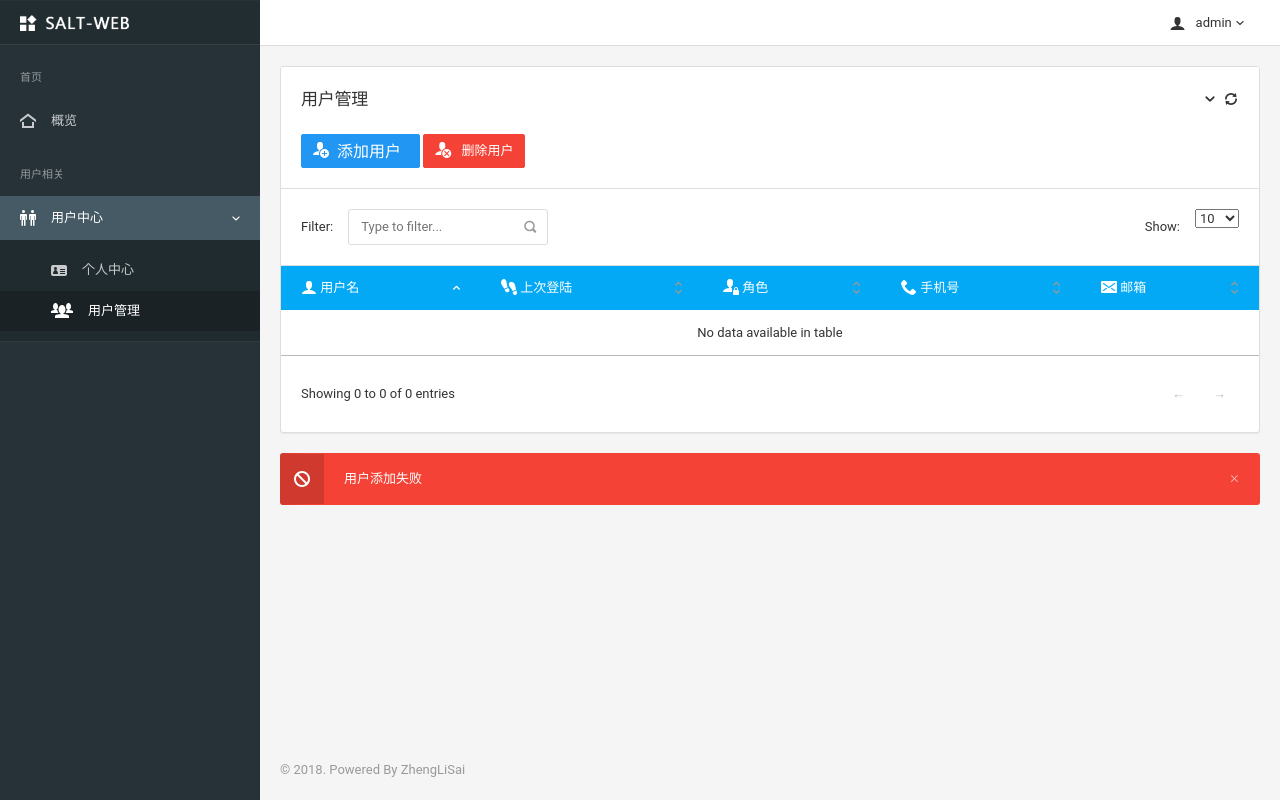
After one commit to zhenglisai/salt-web, a Django app: page /user_add/ in a window 1280 px wide. The commit adds this page. Run offline with Django 3.2, Linux system fonts and the light colour scheme; a user stored in the database is signed in; some libraries are stand-ins or nearby versions.

Commit message:
完善用户中心

```diff
--- a/salt_web/assets/js/pages/datatables_basic.js
+++ b/salt_web/assets/js/pages/datatables_basic.js
@@ -18,11 +18,6 @@ $(function() {
     // Setting datatable defaults
     $.extend( $.fn.dataTable.defaults, {
         autoWidth: false,
-        columnDefs: [{
-            orderable: false,
-            width: '100px',
-            targets: [ 5 ]
-        }],
         dom: '<"datatable-header"fl><"datatable-scroll"t><"datatable-footer"ip>',
         language: {
             search: '<span>Filter:</span> _INPUT_',
--- a/salt_web/salt_web/urls.py
+++ b/salt_web/salt_web/urls.py
@@ -26,5 +26,6 @@ urlpatterns = [
     url(r'^user_add/', user.user_add),
     url(r'^index/', user.index),
     url(r'^user/', user.user_center),
+    url(r'^user_manage/', user.user_manage),
     url(r'^user_del/', user.user_del)
 ]
--- a/salt_web/templates/index.html
+++ b/salt_web/templates/index.html
@@ -81,9 +81,9 @@
 								<!-- Main -->
                                 <li class="navigation-header">
                                     <span>首页</span>
-                                    <i class="icon-menu" title="控制台"></i>
+                                    <i class="icon-menu" title="概览"></i>
                                 </li>
-								<li><a href="/index/"><i class="icon-home4"></i> <span>控制台</span></a></li>
+								<li class="active"><a href="/index/"><i class="icon-home4"></i> <span>概览</span></a></li>
 
 								<!-- Page kits -->
 								<li class="navigation-header">
@@ -94,6 +94,7 @@
 									<a href="#"><i class="icon-people"></i> <span>用户中心</span></a>
 									<ul>
 										<li><a href="/user/"><i class="icon-vcard"></i>个人中心</a></li>
+                                        <li><a href="/user_manage/"><i class="icon-users4"></i>用户管理</a></li>
 									</ul>
 								</li>
 								<!-- /page kits -->
--- a/salt_web/templates/login.html
+++ b/salt_web/templates/login.html
@@ -58,7 +58,7 @@
                         {% csrf_token %}
 						<div class="panel panel-body login-form">
 							<div class="text-center">
-								<div class="icon-object border-slate-300 text-slate-300"><i class="icon-reading"></i></div>
+								<div class="icon-object border-slate-300 text-slate-300"><i class="icon-users2"></i></div>
 								<h5 class="content-group">欢迎使用 <small class="display-block">请输入用户名和密码</small></h5>
 							</div>
 
--- /dev/null
+++ b/salt_web/templates/usermanage.html
@@ -0,0 +1,297 @@
+{% load static %}
+<!DOCTYPE html>
+<html lang="en">
+<head>
+	<meta charset="utf-8">
+	<meta http-equiv="X-UA-Compatible" content="IE=edge">
+	<meta name="viewport" content="width=device-width, initial-scale=1">
+	<title>salt-web</title>
+
+	<!-- Global stylesheets -->
+	<link href="{% static 'css/icons/icomoon/styles.css' %}" rel="stylesheet" type="text/css">
+	<link href="{% static 'css/minified/bootstrap.min.css' %}" rel="stylesheet" type="text/css">
+	<link href="{% static 'css/minified/core.min.css' %}" rel="stylesheet" type="text/css">
+	<link href="{% static 'css/minified/components.min.css' %}" rel="stylesheet" type="text/css">
+	<link href="{% static 'css/minified/colors.min.css' %}" rel="stylesheet" type="text/css">
+	<!-- /global stylesheets -->
+
+	<!-- Core JS files -->
+    <script type="text/javascript" src="{% static '/js/plugins/loaders/pace.min.js' %}"></script>
+	<script type="text/javascript" src="{% static 'js/core/libraries/jquery.min.js' %}"></script>
+	<script type="text/javascript" src="{% static 'js/core/libraries/bootstrap.min.js' %}"></script>
+    <script type="text/javascript" src="{% static '/js/plugins/loaders/blockui.min.js' %}"></script>
+	<!-- /core JS files -->
+
+	<!-- Theme JS files -->
+    <script type="text/javascript" src="{% static 'js/plugins/tables/datatables/datatables.min.js' %}"></script>
+	<script type="text/javascript" src="{% static 'js/core/app.js' %}"></script>
+    <script type="text/javascript" src="{% static 'js/pages/datatables_basic.js' %}"></script>
+    <script type="text/javascript" src="{% static '/js/pages/dashboard.js' %}"></script>
+	<!-- /theme JS files -->
+    <!-- ico -->
+    <link rel="shortcut icon" href="{% static 'images/favicon.ico' %}">
+    <!-- /ico -->
+</head>
+
+<body>
+
+	<!-- Main navbar -->
+	<div class="navbar navbar-default header-highlight">
+		<div class="navbar-header">
+			<a class="navbar-brand" href="index.html"><img src="{% static 'images/salt-web-logo.png' %}" ></a>
+		</div>
+
+		<div class="navbar-collapse collapse" id="navbar-mobile">
+			<ul class="nav navbar-nav navbar-right">
+				<li class="dropdown dropdown-user">
+					<a class="dropdown-toggle" data-toggle="dropdown">
+						<i class="icon-user"></i>
+						<span>{{ username }}</span>
+						<i class="caret"></i>
+					</a>
+
+					<ul class="dropdown-menu dropdown-menu-right">
+						<li><a href="/user/"><i class="icon-vcard"></i> 个人中心</a></li>
+						<li class="divider"></li>
+						<li><a href="/logout/"><i class="icon-switch2"></i> 退出登录</a></li>
+					</ul>
+				</li>
+			</ul>
+		</div>
+	</div>
+	<!-- /main navbar -->
+
+
+	<!-- Page container -->
+	<div class="page-container">
+
+		<!-- Page content -->
+		<div class="page-content">
+
+			<!-- Main sidebar -->
+			<div class="sidebar sidebar-main">
+				<div class="sidebar-content">
+
+					<!-- Main navigation -->
+					<div class="sidebar-category sidebar-category-visible">
+						<div class="category-content no-padding">
+							<ul class="navigation navigation-main navigation-accordion">
+								<!-- Main -->
+								<li class="navigation-header">
+                                    <span>首页</span>
+                                    <i class="icon-menu" title="概览"></i>
+                                </li>
+								<li><a href="/index/"><i class="icon-home4"></i> <span>概览</span></a></li>
+
+								<!-- Page kits -->
+								<li class="navigation-header">
+                                    <span>用户相关</span>
+                                    <i class="icon-menu" title="用户相关"></i>
+                                </li>
+								<li>
+									<a href="#"><i class="icon-people"></i> <span>用户中心</span></a>
+									<ul>
+										<li><a href="/user/"><i class="icon-vcard"></i>个人中心</a></li>
+                                        <li class="active"><a href="/user_manage/"><i class="icon-users4"></i>用户管理</a></li>
+									</ul>
+								</li>
+								<!-- /page kits -->
+							</ul>
+						</div>
+					</div>
+					<!-- /main navigation -->
+
+				</div>
+			</div>
+			<!-- /main sidebar -->
+
+
+			<!-- Main content -->
+			<div class="content-wrapper">
+				<!-- Content area -->
+				<div class="content">
+
+		             <!-- Vertical form modal -->
+					<div id="modal_form_add_user" class="modal fade">
+						<div class="modal-dialog">
+							<div class="modal-content">
+								<div class="modal-header bg-primary">
+									<button type="button" class="close" data-dismiss="modal">&times;</button>
+									<h5 class="modal-title">添加用户</h5>
+								</div>
+
+								<form action="/user_add/" method="POST">
+                                    {% csrf_token %}
+									<div class="modal-body">
+										<div class="form-group">
+											<div class="row">
+												<div class="col-sm-6">
+													<label>用户名</label>
+													<input type="text" placeholder="用户名" name="username" class="form-control">
+												</div>
+
+												<div class="col-sm-6">
+													<label>角色</label>
+													<input type="text" placeholder="user" name="role" readonly="readonly" class="form-control">
+												</div>
+											</div>
+										</div>
+
+										<div class="form-group">
+											<div class="row">
+												<div class="col-sm-6">
+													<label>Email</label>
+													<input type="text" placeholder="xxxx@xxx.com" name="email" class="form-control">
+												</div>
+
+												<div class="col-sm-6">
+													<label>Phone </label>
+													<input type="text" placeholder="18688888888" name="phone" class="form-control">
+												</div>
+											</div>
+										</div>
+
+										<div class="form-group">
+											<div class="row">
+												<div class="col-sm-6">
+													<label>密码</label>
+													<input type="password" placeholder="password" name="password" class="form-control">
+                                                    <span class="help-block">密码由不少于8位的数字和大小写字母组成</span>
+												</div>
+
+												<div class="col-sm-6">
+													<label>再次输入密码</label>
+													<input type="password" placeholder="password again" name="password_again" class="form-control">
+                                                    <span class="help-block">密码由不少于8位的数字和大小写字母组成</span>
+												</div>
+											</div>
+										</div>
+									</div>
+
+									<div class="modal-footer">
+										<button type="button" class="btn btn-link" data-dismiss="modal">关闭</button>
+										<button type="submit" class="btn btn-primary">提交</button>
+									</div>
+								</form>
+							</div>
+						</div>
+					</div>
+                    <!-- Inline form modal -->
+					<div id="modal_form_del_user" class="modal fade">
+						<div class="modal-dialog">
+							<div class="modal-content text-center">
+								<div class="modal-header bg-danger">
+									<h5 class="modal-title">删除用户</h5>
+								</div>
+
+								<form action="/user_del/" method="POST" class="form-inline">
+                                    {% csrf_token %}
+									<div class="modal-body">
+										<div class="form-group has-feedback">
+											<label>请输入要删除的用户名: </label>
+											<input type="text" placeholder="用户名" name="del_username" class="form-control">
+											<div class="form-control-feedback">
+												<i class="icon-user text-muted"></i>
+											</div>
+										</div>
+									</div>
+
+									<div class="modal-footer text-center">
+										<button type="submit" class="btn btn-danger"><i class="icon-notification2"></i> 删除用户</button>
+									</div>
+								</form>
+							</div>
+						</div>
+					</div>
+					<!-- /vertical form modal -->
+                    <!-- Table header styling -->
+					<div class="row">
+						<div class="col-lg-12">
+                            <div class="panel panel-flat">
+                                <div class="panel-heading">
+                                    <h5 class="panel-title">用户管理</h5>
+                                    <div class="heading-elements">
+                                        <ul class="icons-list">
+                                            <li><a data-action="collapse"></a></li>
+                                            <li>
+                                                <a href="/user_manage/">
+                                                    <i class="icon-sync"></i>
+                                                </a>
+                                            </li>
+                                        </ul>
+                                    </div>
+                                </div>
+                                <div class="panel-body">
+                                    <button type="button" class="btn btn-primary btn-sm" data-toggle="modal" data-target="#modal_form_add_user"><i class="icon-user-plus position-left"> 添加用户</i></button>
+                                    <button type="button" class="btn btn-danger btn-sm" data-toggle="modal" data-target="#modal_form_del_user"><i class="icon-user-cancel position-left"></i> 删除用户</button>
+                                </div>
+                                <table class="table datatable-basic">
+                                    <thead>
+                                        <tr class="bg-blue">
+                                            <th>
+                                                <i class="icon-user"></i>
+                                                用户名
+                                            </th>
+                                            <th>
+                                                <i class="icon-footprint"></i>
+                                                上次登陆
+                                            </th>
+                                            <th>
+                                                <i class="icon-user-lock"></i>
+                                                角色
+                                            </th>
+                                            <th>
+                                                <i class="icon-phone2"></i>
+                                                手机号
+                                            </th>
+                                            <th>
+                                                <i class="icon-envelop"></i>
+                                                邮箱
+                                            </th>
+                                        </tr>
+                                    </thead>
+                                    <tbody>
+                                    {% if user_list %}
+                                        {% for user in user_list %}
+                                        <tr>
+                                            <td>{{ user.username }}</td>
+                                            <td>{{ user.last_login }}</td>
+                                            <td><span class="label label-success">{{ user.role }}</span></td>
+                                            <td>{{ user.phone }}</td>
+                                            <td>{{ user.email }}</td>
+                                        </tr>
+                                        {% endfor %}
+                                    {% endif %}
+                                    </tbody>
+                                </table>
+                            </div>
+						</div>
+					</div>
+                    {% if messages %}
+                                {% for message in messages %}
+                                <div {% if message.tags %} class="alert {{ message.tags }}  alert-styled-left" {% endif %}>
+									<button type="button" class="close" data-dismiss="alert"><span>&times;</span><span class="sr-only">Close</span></button>
+									<span class="text-semibold">{{ message }}</span>
+								</div>
+                                {% endfor %}
+                    {% endif %}
+					<!-- /table header styling -->
+					<!-- Footer -->
+					<div class="footer text-muted">
+						&copy; 2018. Powered By ZhengLiSai
+					</div>
+					<!-- /footer -->
+				</div>
+				<!-- /content area -->
+
+			</div>
+			<!-- /main content -->
+
+		</div>
+		<!-- /page content -->
+
+	</div>
+	<!-- /page container -->
+
+</body>
+</html>
--- a/salt_web/user_center/views.py
+++ b/salt_web/user_center/views.py
@@ -10,9 +10,30 @@ from django.views.decorators.csrf import csrf_exempt
 from user_center import models as token_db
 import logging
 import random
+import re
 import time
 logger = logging.getLogger(__name__)
 # Create your views here.
+# 检查密码是否合规
+def check_password(password):
+    lowerRegex = re.compile('[a-z]')
+    upperRegex = re.compile('[A-Z]')
+    digitRegex = re.compile('[0-9]')
+    wrongRegex = re.compile('[^a-zA-Z0-9]')
+    if len(password) < 8:
+        return {"status": False, "message": "密码位数小于8位"}
+    elif wrongRegex.search(password) != None:
+        return {"status": False, "message": "密码包含非法字符"}
+    else:
+        if lowerRegex.search(password) == None:
+            return {"status": False, "message": "密码未包含小写字母"}
+        elif upperRegex.search(password) == None:
+            return {"status": False, "message": "密码未包含大写字母"}
+        elif digitRegex.search(password) == None:
+            return {"status": False, "message": "密码未包含数字"}
+        else:
+            return {"status": True}
+
 def web_login(requests):
     if requests.method == "POST":
         username = requests.POST['username']
@@ -90,39 +111,77 @@ def user_center(requests):
     return_data = {'username': username, 'email': user_info.email, 'phone': user_info.first_name}
     return render(requests, 'usercenter.html', return_data)
 @login_required
+def user_manage(requests):
+    #需要添加查询用户信息
+    username = requests.user.username
+    if username != "admin":
+        messages.success(requests, '您无权访问此页面', extra_tags='bg-danger')
+        return render(requests, 'usermanage.html', {'username': username})
+    user_info = User.objects.filter()
+    return_list = []
+    for user in user_info:
+        if user.username == 'admin':
+            continue
+        return_list.append({'username': user.username, 'email': user.email, 'phone': user.first_name, 'role': 'user', 'last_login': user.last_login})
+    return render(requests, 'usermanage.html', {'user_list': return_list, 'username': username})
+@login_required
 def user_add(requests):
     try:
+        username_login = requests.user.username
+        if username_login != "admin":
+            messages.success(requests, '您无权访问此页面', extra_tags='bg-danger')
+            return render(requests, 'usermanage.html', {'username': username_login})
         username = requests.POST['username']
         password = requests.POST['password']
+        check_result = check_password(password)
+        if not check_result["status"]:
+            logger.debug("用户：%s, 添加失败：%s" % (username, check_result["message"]))
+            messages.success(requests, '用户添加失败：%s' %check_result["message"], extra_tags='bg-danger')
+            return render(requests, 'usermanage.html', {'username': username_login})
+        password_again = requests.POST['password_again']
         email = requests.POST['email']
         phone = requests.POST['phone']
-        user = User.objects.create_user(username=username, password=password, email=email, first_name=phone)
-        user.save()
-        logger.debug("用户：%s, 添加成功" % username)
-        messages.success(requests, '用户添加成功', extra_tags='bg-success')
-        return render(requests, 'user_manage.html')
+        if password == password_again:
+            user = User.objects.create_user(username=username, password=password, email=email, first_name=phone)
+            user.save()
+            logger.debug("用户：%s, 添加成功" % username)
+            messages.success(requests, '用户添加成功', extra_tags='bg-success')
+            return render(requests, 'usermanage.html', {'username': username_login})
+        else:
+            logger.debug("用户：%s, 添加失败，用户两次输入密码不同" % username)
+            messages.success(requests, '用户添加失败，两次密码不相同', extra_tags='bg-danger')
+            return render(requests, 'usermanage.html', {'username': username_login})
     except BaseException as e:
         logger.debug("用户添加失败，原因：%s" %e)
         messages.error(requests,'用户添加失败', extra_tags='bg-danger')
-        return render(requests, 'user_manage.html')
+        return render(requests, 'usermanage.html', {'username': username_login})
 @login_required
 def user_del(requests):
     try:
-        username = requests.POST['username']
+        username_login = requests.user.username
+        if username_login != "admin":
+            messages.success(requests, '您无权访问此页面', extra_tags='bg-danger')
+            return render(requests, 'usermanage.html', {'username': username_login})
+        username = requests.POST['del_username']
         User.objects.filter(username=username).delete()
         logger.debug("用户：%s, 删除成功" %username)
         messages.success(requests, "用户删除成功", extra_tags='bg-success')
-        return render(requests, 'user_manage.html')
+        return render(requests, 'usermanage.html', {'username': username_login})
     except BaseException as e:
         logger.debug("用户删除失败，原因：%s" %e)
         messages.error(requests, "用户删除失败", extra_tags='bg-danger')
-        return render(requests, 'user_manage.html')
+        return render(requests, 'usermanage.html', {'username': username_login})
 @login_required
 def user_change_passwd(requests):
     try:
         username = requests.user.username
         old_password = requests.POST['old_password'].strip()
         new_password = requests.POST['new_password'].strip()
+        check_result = check_password(new_password)
+        if not check_result["status"]:
+            logger.debug("用户：%s， 密码修改失败，%s" % (username, check_result["message"]))
+            messages.success(requests, "密码修改失败：%s" %check_result["message"], extra_tags='bg-danger')
+            return render(requests, 'usercenter.html', {'username': username})
         email = requests.POST['email'].strip()
         phone = requests.POST['phone'].strip()
         repeat_new_password = requests.POST['repeat_new_password']
@@ -134,16 +193,16 @@ def user_change_passwd(requests):
                 User.objects.filter(username=username).update(email=email, first_name=phone)
                 logger.debug("用户：%s， 密码修改成功" %username)
                 messages.success(requests, "密码修改成功", extra_tags='bg-success')
-                return render(requests, 'usercenter.html')
+                return render(requests, 'usercenter.html', {'username': username})
             else:
                 logger.debug("用户：%s， 密码修改失败，旧密码错误" % username)
                 messages.success(requests, "密码修改失败，旧密码错误", extra_tags='bg-danger')
-                return render(requests, 'usercenter.html')
+                return render(requests, 'usercenter.html', {'username': username})
         else:
             logger.debug("用户：%s， 密码修改失败" % username)
             messages.success(requests, "两次输入密码不匹配，请重新输入", extra_tags='bg-danger')
-            return render(requests, 'usercenter.html')
+            return render(requests, 'usercenter.html', {'username': username})
     except BaseException as e:
         logger.debug("密码修改失败，原因：%s" %e)
         messages.error(requests, "密码修改失败", extra_tags='bg-danger')
-        return render(requests, 'usercenter.html')
+        return render(requests, 'usercenter.html', {'username': username})
```
Also changed, not shown: salt_web/templates/usercenter.html (+7 -3 lines), salt_web/assets/images/logo-black.png (added), salt_web/db.sqlite3, 1 other file.
